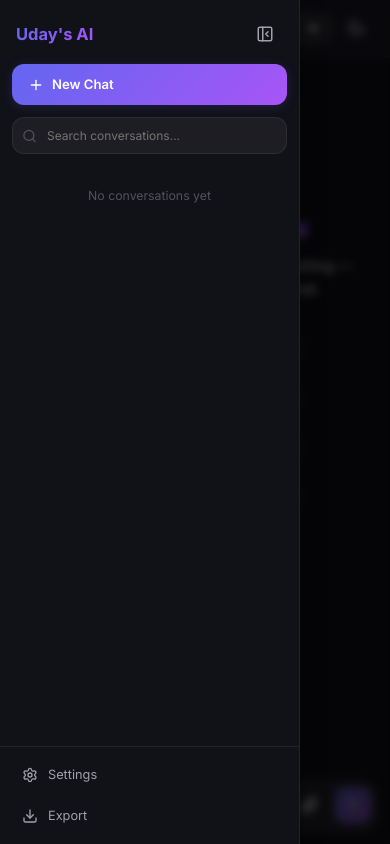
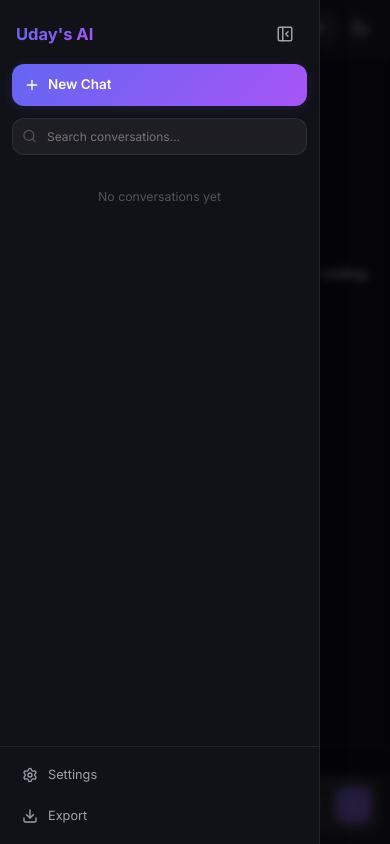
Before and after one commit to udayyadavyanamala/UdayAIbot, a website: page public/index.html in a window 390 px wide. Both pictures are taken after a click on the button 34 px from the left and 28 px from the top of the page. Drawn offline with nearby package versions, Linux system fonts and the light colour scheme; no server answers.

Commit message:
Improve mobile responsiveness: compact layout, off-canvas sidebar, fixed input

```diff
--- a/public/css/styles.css
+++ b/public/css/styles.css
@@ -198,6 +198,53 @@ input,textarea,select{font:inherit;color:inherit;border:none;outline:none;backgr
 /* ===== INPUT AREA ===== */
 .input-area{padding:0 20px 16px;max-width:820px;margin:0 auto;width:100%;flex-shrink:0}
 .file-preview{display:none;padding:8px 12px;margin-bottom:6px;background:var(--bg-glass);border:1px solid var(--border);border-radius:var(--radius);align-items:center;gap:8px;font-size:.82rem;color:var(--text-2);animation:fadeIn .2s ease}
+
+/* ===== Responsive: Mobile / Small screens ===== */
+@media (max-width: 768px) {
+  html, body { height: auto; overflow:auto; }
+  .app{flex-direction:column;height:auto}
+
+  /* Sidebar becomes off-canvas */
+  .sidebar{position:fixed;left:0;top:0;bottom:0;width:78%;max-width:320px;transform:translateX(-100%);transition:transform var(--transition);z-index:220;box-shadow:0 10px 40px rgba(0,0,0,0.4)}
+  .sidebar.open{transform:translateX(0)}
+  .sidebar-close{display:flex}
+
+  /* Main takes full width */
+  .main{margin-left:0}
+  .topbar{padding:8px 12px}
+  .topbar-title h1{font-size:1.05rem}
+
+  /* Compact chat area */
+  .messages{max-width:100%;padding:14px}
+  .welcome h2{font-size:1.25rem}
+  .welcome p{font-size:0.9rem}
+
+  /* Make buttons touch friendly */
+  .new-chat-btn{padding:10px 12px;font-size:0.9rem}
+  .chip{padding:8px 12px;font-size:0.82rem}
+
+  /* Input area fixed to bottom and full width */
+  .input-area{position:fixed;left:0;right:0;bottom:0;padding:10px;background:var(--bg-2);border-top:1px solid var(--border);max-width:100%;box-shadow:0 -6px 24px rgba(0,0,0,0.14);}
+  .input-wrapper{max-width:100%;display:flex;align-items:center;gap:8px}
+  #messageInput{flex:1;padding:10px;border-radius:10px;background:var(--input-bg);font-size:0.95rem}
+  .input-actions{display:flex;align-items:center;gap:8px}
+  .send-btn{padding:8px 12px;border-radius:10px}
+
+  /* Ensure messages can scroll behind fixed input */
+  .chat-container{padding-bottom:84px}
+  .chat-container, .messages{overflow-y:auto}
+
+  /* Reduce avatar and spacing */
+  .message{margin-bottom:12px}
+  .message-body{font-size:0.95rem}
+}
+
+@media (max-width:420px) {
+  .sidebar{width:86%}
+  .topbar-title h1{font-size:1rem}
+  .welcome h2{font-size:1.1rem}
+  #messageInput{font-size:0.92rem}
+}
 .file-preview.active{display:flex}
 .file-preview-icon{color:var(--accent-s);flex-shrink:0}
 .file-preview-icon svg{width:16px;height:16px}
```
